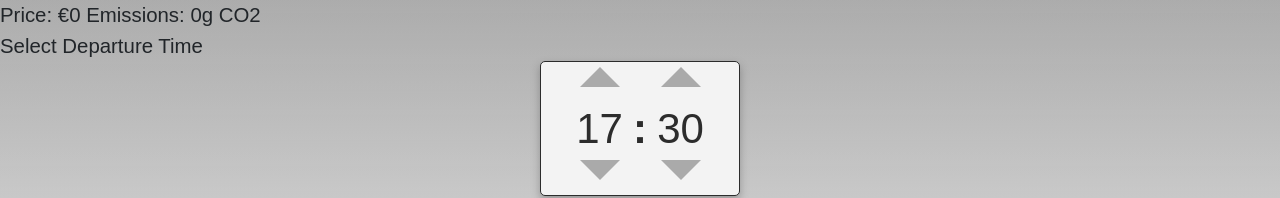
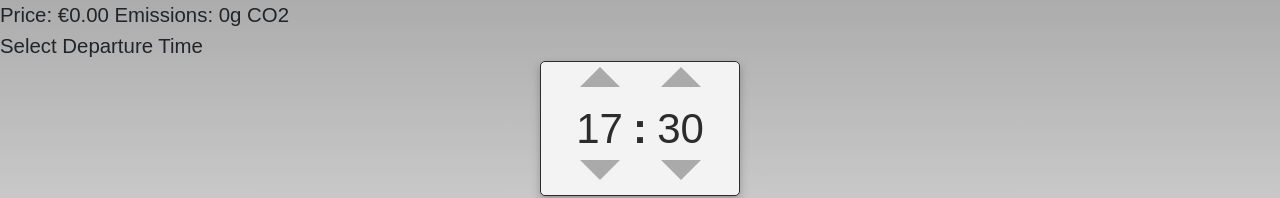
Before and after one commit to oltyx/design-project, a React (Create React App) app: page /schedule in a window 1280 px wide. Shown: the top 198 px of the page. Built offline with nearby package versions, Linux system fonts and the light colour scheme; a web font is replaced by a local one.

Commit message:
Fixed number representation

```diff
--- a/src/assets/profile-steering/PriceEmissions.ts
+++ b/src/assets/profile-steering/PriceEmissions.ts
@@ -31,7 +31,7 @@ export function getPrice(data: ChargingData[]): number {
             data[i].charge), Math.max(0, data[i].charge - data[i].pv)];
         res += PRICE_SOLAR * solar + PRICE_GRID * grid;
     }
-    return Math.round(res * 100) / 100;
+    return res;
 }
 
 export function getEmissions(data: ChargingData[]): number {
@@ -41,5 +41,5 @@ export function getEmissions(data: ChargingData[]): number {
             Math.max(0, data[i].charge - data[i].pv)];
         res += CO2_EMISSIONS_SOLAR * solar + CO2_EMISSIONS_GRID * grid;
     }
-    return Math.round(res);
+    return res;
 }
--- a/src/components/pages/Schedule.tsx
+++ b/src/components/pages/Schedule.tsx
@@ -32,7 +32,7 @@ export default function Schedule() {
     const [emissions, setEmissions] = useState<number>(0);
 
     return(<body>
-        <div>Price: €{price}    Emissions: {emissions}g CO2</div>
+        <div>Price: €{price.toFixed(2)}    Emissions: {emissions.toFixed(0)}g CO2</div>
         Select Departure Time
         <TimeSelector hour={hour} setHour={setHour} minutes={minutes} setMinutes={setMinutes} />
         Select Energy Consumption
```
